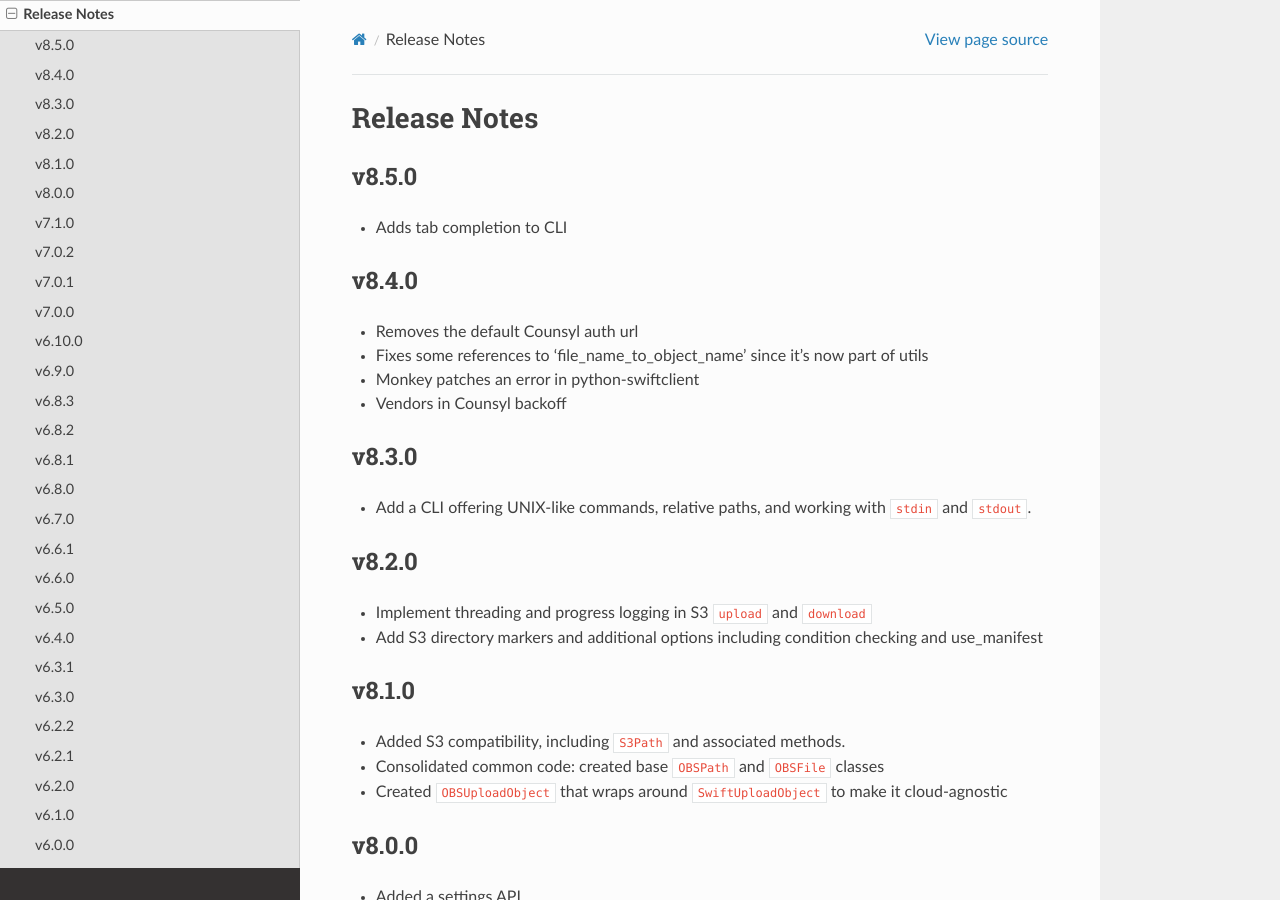
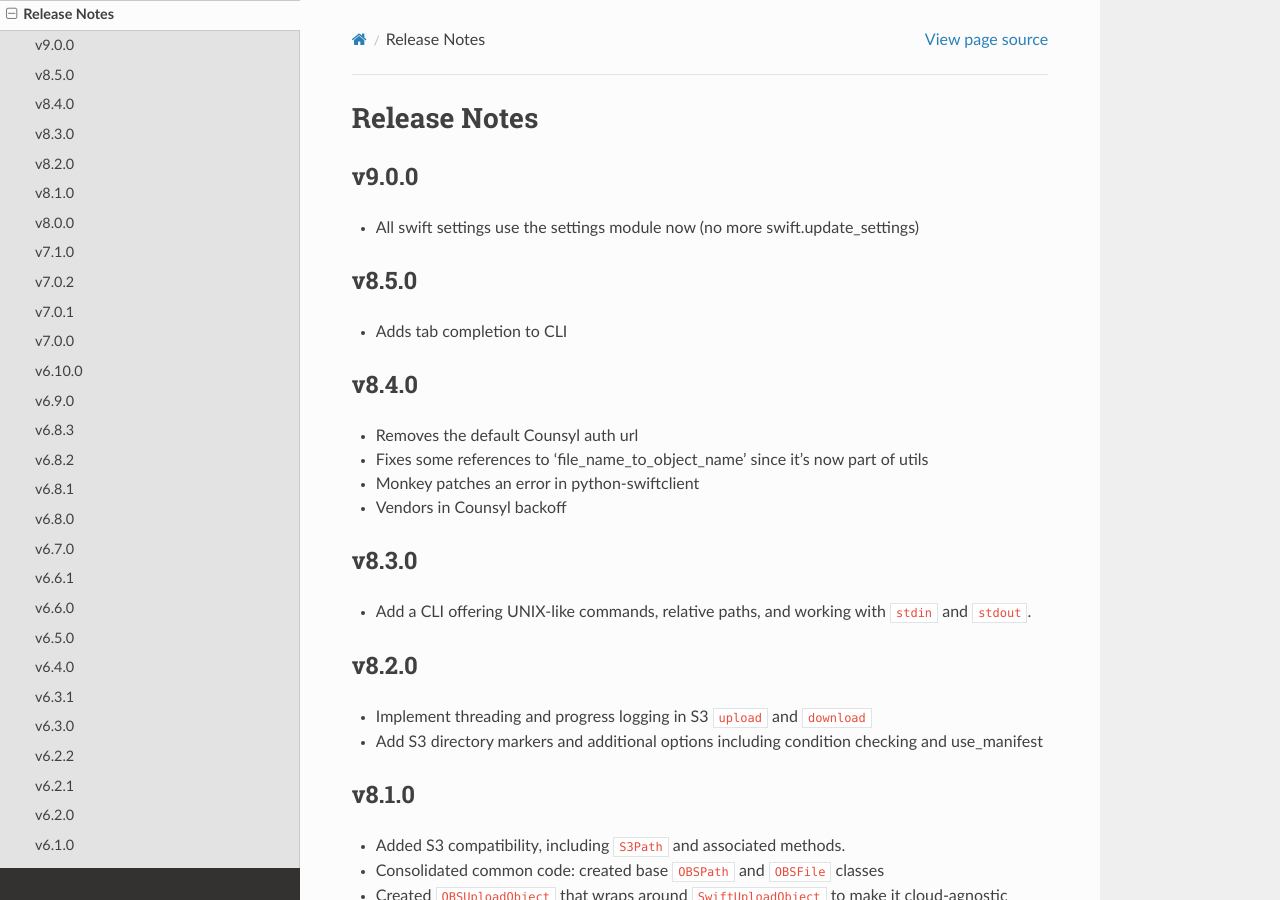
Before and after one commit to counsyl/stor, a Sphinx documentation site: the page built from docs/release_notes.rst, in a window 1280 px wide and 900 px high. Built offline with Sphinx 7.4.7 and the Read the Docs theme 2.0.0, drawn with Linux system fonts in a browser that asks for light colours; the version number could not be read and is left out.

Commit message:
Updated release notes
Sem-Ver: api-break

```diff
--- a/docs/release_notes.rst
+++ b/docs/release_notes.rst
@@ -1,5 +1,10 @@
 Release Notes
 =============
+
+v9.0.0
+------
+
+* All swift settings use the settings module now (no more swift.update_settings)
 
 v8.5.0
 ------
```
